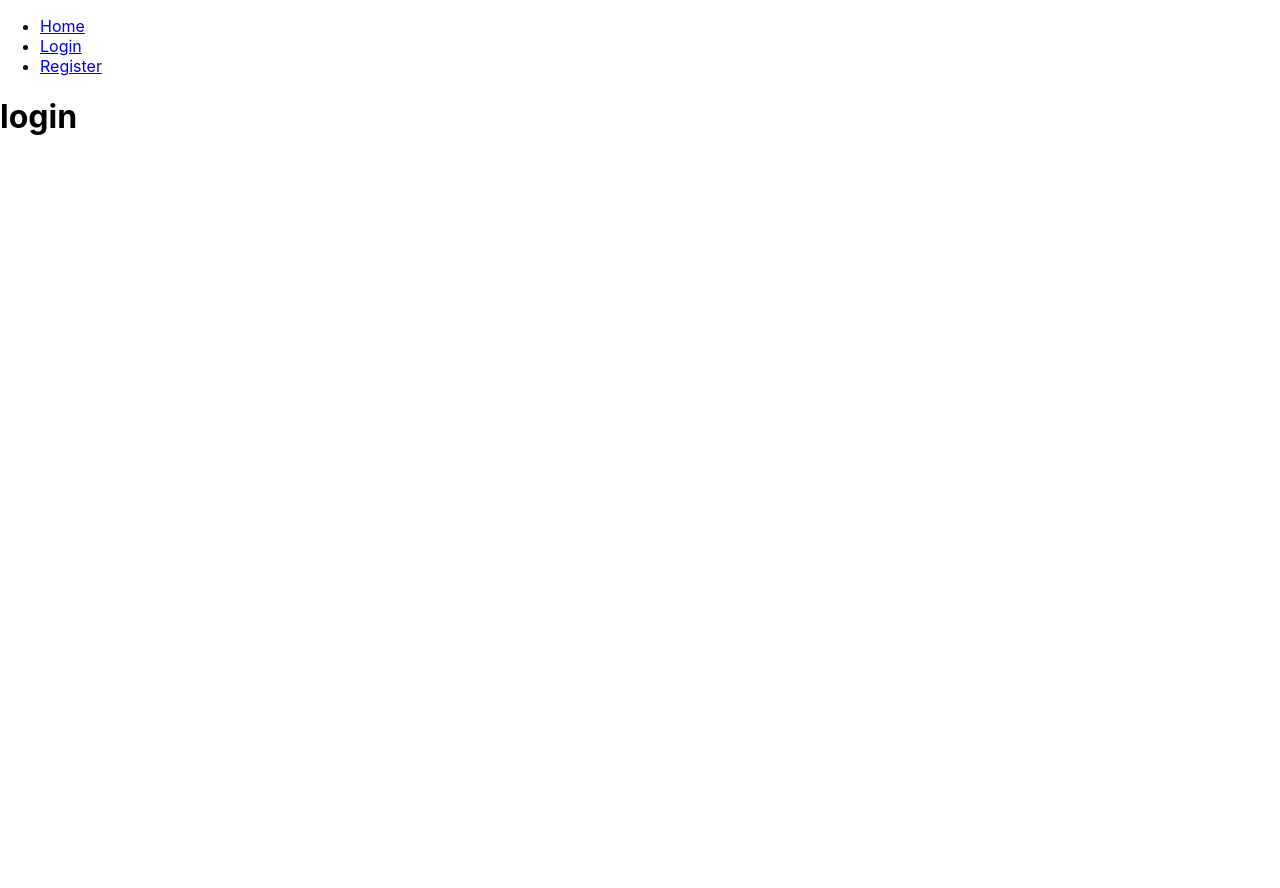
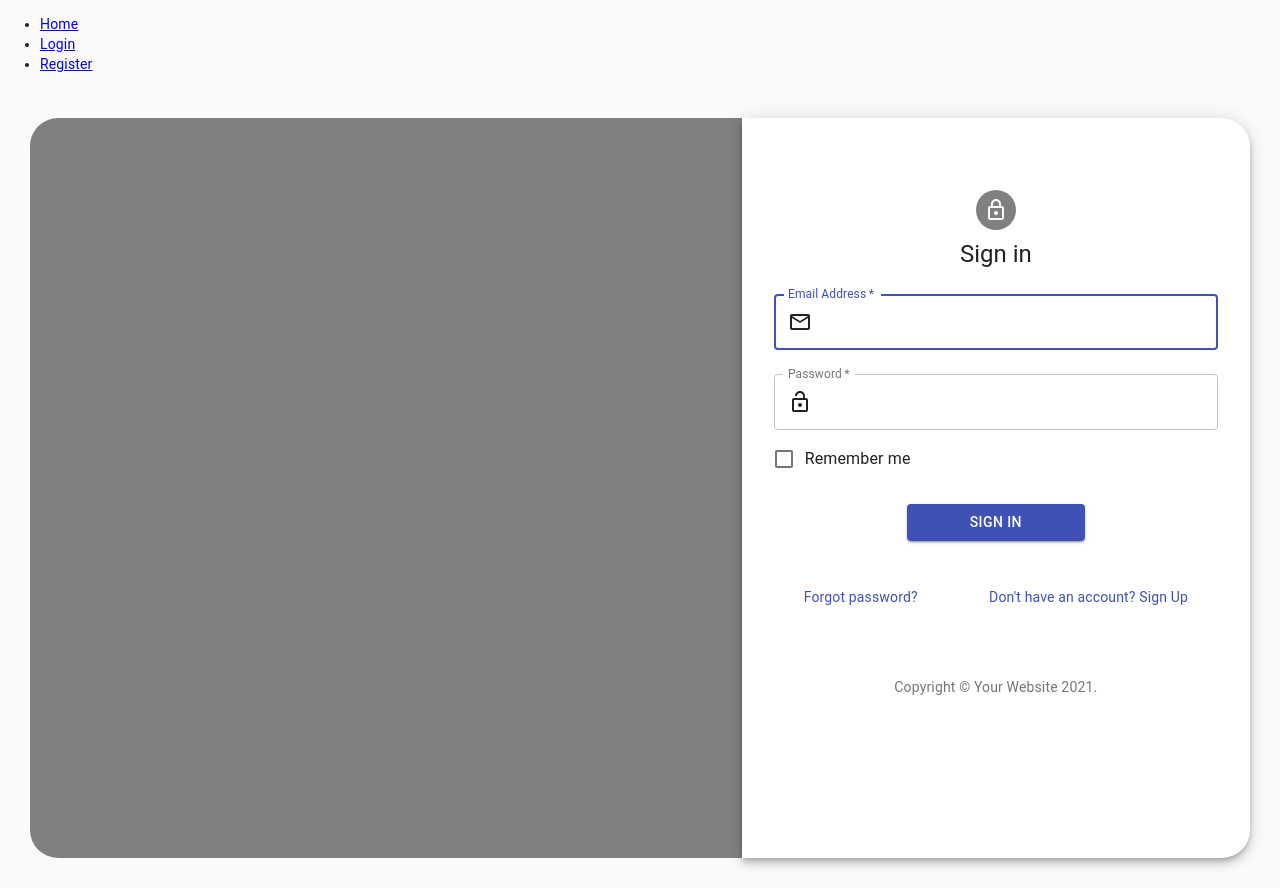
Before and after one commit to ElectivesTeam/barangayrequestsystem, a React (Create React App) app: page /login in a window 1280 px wide. Before the commit the page ends 800 px from the top, so only its background shows below. Built offline with nearby package versions, Linux system fonts and the light colour scheme.

Commit message:
Added Login Form

```diff
--- a/package.json
+++ b/package.json
@@ -3,6 +3,8 @@
   "version": "0.1.0",
   "private": true,
   "dependencies": {
+    "@material-ui/core": "^4.11.4",
+    "@material-ui/icons": "^4.11.2",
     "@testing-library/jest-dom": "^5.14.1",
     "@testing-library/react": "^11.2.7",
     "@testing-library/user-event": "^12.8.3",
--- a/src/navigation/Login.jsx
+++ b/src/navigation/Login.jsx
@@ -1,7 +1,149 @@
 import React from 'react';
+import Avatar from '@material-ui/core/Avatar';
+import Button from '@material-ui/core/Button';
+import CssBaseline from '@material-ui/core/CssBaseline';
+import TextField from '@material-ui/core/TextField';
+import FormControlLabel from '@material-ui/core/FormControlLabel';
+import Checkbox from '@material-ui/core/Checkbox';
+import Link from '@material-ui/core/Link';
+import Paper from '@material-ui/core/Paper';
+import Box from '@material-ui/core/Box';
+import Grid from '@material-ui/core/Grid';
+import LockOutlinedIcon from '@material-ui/icons/LockOutlined';
+import Typography from '@material-ui/core/Typography';
+import { makeStyles } from '@material-ui/core/styles';
+import MailOutlineIcon from '@material-ui/icons/MailOutline';
+import InputAdornment from '@material-ui/core/InputAdornment';
+import LockOpenIcon from '@material-ui/icons/LockOpen';
+import "../../src/style/Login.css";
 
-export default function () {
+
+
+function Copyright() {
     return (
-        <h1>login</h1>
-    )
-}
+      <Typography variant="body2" color="textSecondary" align="center">
+        {'Copyright © '}
+        <Link color="inherit" href="https://material-ui.com/">
+          Your Website
+        </Link>{' '}
+        {new Date().getFullYear()}
+        {'.'}
+      </Typography>
+    );
+  }
+
+  const useStyles = makeStyles((theme) => ({
+    root: {
+      height: '100vh',
+    },
+    image: {
+      backgroundColor: 'gray'
+    },
+    paper: {
+      margin: theme.spacing(8, 4),
+      display: 'flex',
+      flexDirection: 'column',
+      alignItems: 'center',
+    },
+    avatar: {
+      margin: theme.spacing(1),
+      backgroundColor: 'gray',
+    },
+    form: {
+      width: '100%', // Fix IE 11 issue.
+      margin: theme.spacing(1)
+    },
+    submit: {
+      margin: theme.spacing(3, 0, 2),
+    },
+  }));
+
+  export default function SignInSide() {
+    const classes = useStyles();
+
+    return (
+      <Grid container component="main" className={classes.root} >
+        <CssBaseline />
+        <Grid item xs={false} sm={4} md={7} className={classes.image} />
+        <Grid item xs={12} sm={8} md={5} component={Paper} elevation={6} square>
+          <div className={classes.paper}>
+            <Avatar className={classes.avatar}>
+              <LockOutlinedIcon />
+            </Avatar>
+            <Typography component="h1" variant="h5">
+              Sign in
+            </Typography>
+            <form className={classes.form} noValidate>
+              <TextField
+                variant="outlined"
+                margin="normal"
+                required
+                fullWidth
+                id="email"
+                label="Email Address"
+                name="email"
+                autoComplete="email"
+                autoFocus
+                InputProps={{
+                  startAdornment: (
+                    <InputAdornment position="start">
+                      <MailOutlineIcon />
+                    </InputAdornment>
+                  ),
+                }}
+              />
+              <TextField
+                variant="outlined"
+                margin="normal"
+                required
+                fullWidth
+                name="password"
+                label="Password"
+                type="password"
+                id="password"
+                autoComplete="current-password"
+                InputProps={{
+                  startAdornment: (
+                    <InputAdornment position="start">
+                      <LockOpenIcon />
+                    </InputAdornment>
+                  ),
+                }}
+              />
+              <FormControlLabel
+                control={<Checkbox value="remember" color="primary" />}
+                label="Remember me"
+              />
+              <div className="submitButton">
+                <Button
+                    type="submit"
+                    fullWidth
+                    variant="contained"
+                    color="primary"
+                    className={classes.submit}
+                >
+                    Sign In
+                </Button>
+              </div>
+
+              <Grid container>
+                <Grid item xs>
+                  <Link href="#" variant="body2">
+                    Forgot password?
+                  </Link>
+                </Grid>
+                <Grid item>
+                  <Link href="#" variant="body2">
+                    {"Don't have an account? Sign Up"}
+                  </Link>
+                </Grid>
+              </Grid>
+              <Box mt={5}>
+                <Copyright />
+              </Box>
+            </form>
+          </div>
+        </Grid>
+      </Grid>
+    );
+  }
--- /dev/null
+++ b/src/style/Login.css
@@ -0,0 +1,18 @@
+.MuiGrid-container {
+    padding: 30px;
+
+}
+.MuiPaper-root {
+    border-bottom-right-radius: 28px;
+    border-top-right-radius: 28px;
+}
+
+.makeStyles-image-2 {
+    border-bottom-left-radius: 28px;
+    border-top-left-radius: 28px;
+}
+
+.submitButton {
+    width: 40%;
+    margin: auto;
+}
```
Also changed, not shown: 1 other file (tests, documents, lock files or other folders).
